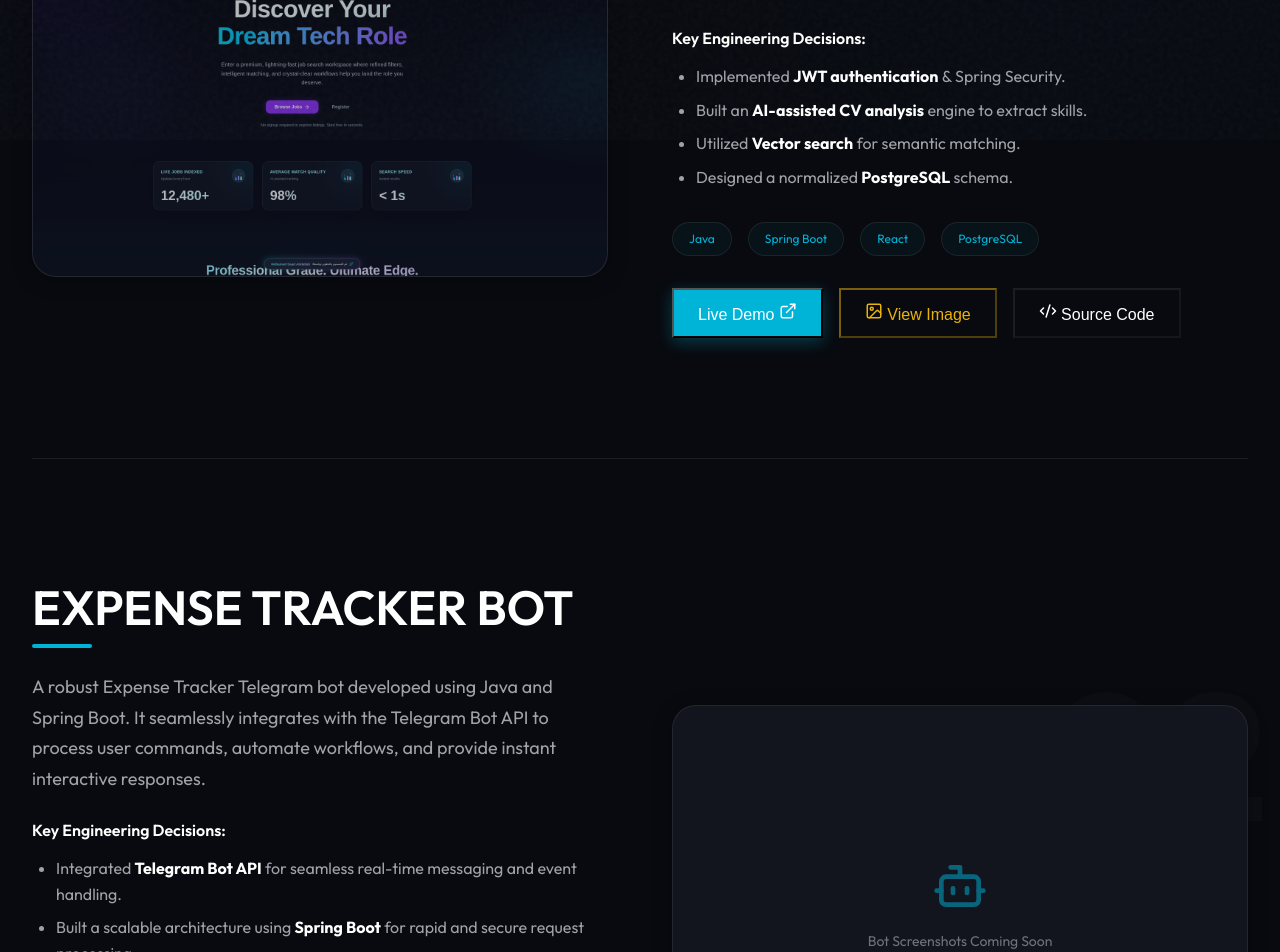
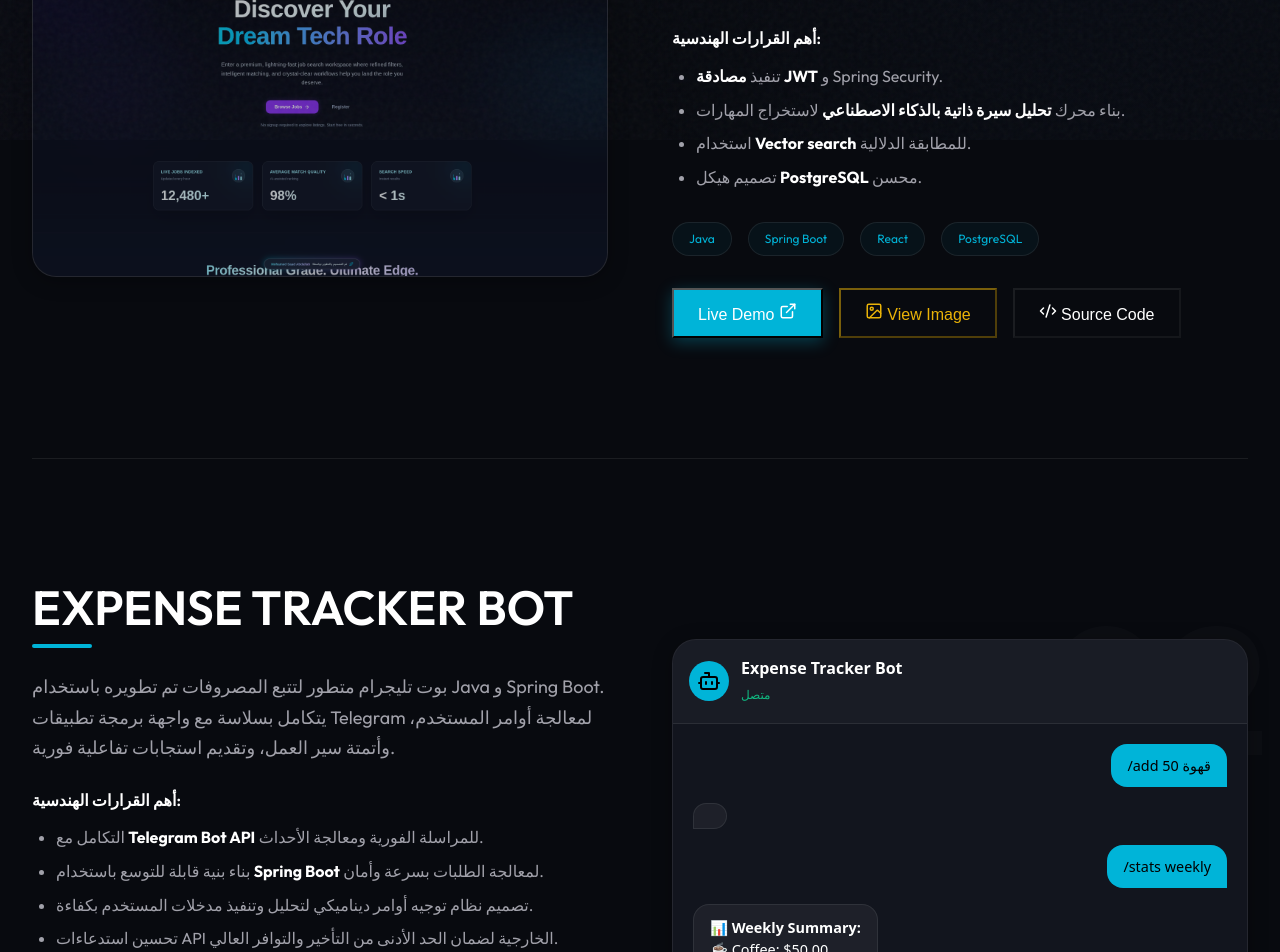
Before and after one commit to mohamedcody/ProfileMe, a React (Vite) app in the folder portfolio-app/: page /projects in a window 1280 px wide. Shown: the part 660-1612 px from the top of the page. Built offline with nearby package versions, Linux system fonts and the light colour scheme.

Commit message:
feat: localize Home and Projects, default to Arabic, enhance bot UI

```diff
--- a/portfolio-app/src/i18n.ts
+++ b/portfolio-app/src/i18n.ts
@@ -16,6 +16,28 @@
       "Founder_Bio": "Software Engineer with a deep focus on backend development, scalable architecture, and robust REST APIs. Experienced in Java, Spring Boot, PostgreSQL, and integrating modern AI services to build secure, high-performance web applications.",
       "Available": "Available",
       "Resume": "Resume",
+
+      "Software_Engineer_Role": "Software Engineer",
+      "Software_Engineer_Desc": "Building secure, scalable, and modern full-stack applications focused on speed, clean architecture, and exceptional user experiences.",
+      "JobFinder_Desc": "A full-stack job search platform designed to help job seekers discover relevant opportunities through intelligent matching and robust user profiles.",
+      "JobFinder_Decisions": "Key Engineering Decisions:",
+      "JobFinder_Dec1": "Implemented <strong style=\"color: var(--text-high)\">JWT authentication</strong> & Spring Security.",
+      "JobFinder_Dec2": "Built an <strong style=\"color: var(--text-high)\">AI-assisted CV analysis</strong> engine to extract skills.",
+      "JobFinder_Dec3": "Utilized <strong style=\"color: var(--text-high)\">Vector search</strong> for semantic matching.",
+      "JobFinder_Dec4": "Designed a normalized <strong style=\"color: var(--text-high)\">PostgreSQL</strong> schema.",
+      "ExpenseBot_Desc": "A robust Expense Tracker Telegram bot developed using Java and Spring Boot. It seamlessly integrates with the Telegram Bot API to process user commands, automate workflows, and provide instant interactive responses.",
+      "ExpenseBot_Decisions": "Key Engineering Decisions:",
+      "ExpenseBot_Dec1": "Integrated <strong style=\"color: var(--text-high)\">Telegram Bot API</strong> for seamless real-time messaging and event handling.",
+      "ExpenseBot_Dec2": "Built a scalable architecture using <strong style=\"color: var(--text-high)\">Spring Boot</strong> for rapid and secure request processing.",
+      "ExpenseBot_Dec3": "Engineered a dynamic command routing system to parse and execute user inputs efficiently.",
+      "ExpenseBot_Dec4": "Optimized external API calls to ensure minimal latency and high system availability.",
+      "Bot_Header": "Expense Tracker Bot",
+      "Bot_Online": "online",
+      "Bot_Msg1_User": "/add 50 Coffee",
+      "Bot_Msg1_Bot": "✅ Added! <br/>💰 <strong>$50.00</strong> spent on Coffee.<br/><span style=\"font-size: 0.8rem; color: var(--text-muted)\">Daily total: $75.00</span>",
+      "Bot_Msg2_User": "/stats weekly",
+      "Bot_Msg2_Bot": "📊 <strong>Weekly Summary:</strong><br/>☕ Coffee: $50.00<br/>🍔 Food: $120.00<br/>🚗 Transport: $30.00<br/><strong>Total: $200.00</strong>",
+      "Message Bot": "Message Bot",
 
       "Hello, I am": "Hello, I am",
       "Full-stack Developer": "Full-stack Developer",
@@ -159,6 +181,28 @@
       "Available": "متاح للعمل",
       "Resume": "السيرة الذاتية",
 
+      "Software_Engineer_Role": "مهندس برمجيات",
+      "Software_Engineer_Desc": "أبني تطبيقات ويب متكاملة، آمنة، وقابلة للتوسع مع التركيز على السرعة، المعمارية النظيفة، وتجربة المستخدم الاستثنائية.",
+      "JobFinder_Desc": "منصة شاملة للبحث عن الوظائف مصممة لمساعدة الباحثين عن عمل في اكتشاف الفرص المناسبة من خلال المطابقة الذكية وملفات تعريف المستخدم القوية.",
+      "JobFinder_Decisions": "أهم القرارات الهندسية:",
+      "JobFinder_Dec1": "تنفيذ <strong style=\"color: var(--text-high)\">مصادقة JWT</strong> و Spring Security.",
+      "JobFinder_Dec2": "بناء محرك <strong style=\"color: var(--text-high)\">تحليل سيرة ذاتية بالذكاء الاصطناعي</strong> لاستخراج المهارات.",
+      "JobFinder_Dec3": "استخدام <strong style=\"color: var(--text-high)\">Vector search</strong> للمطابقة الدلالية.",
+      "JobFinder_Dec4": "تصميم هيكل <strong style=\"color: var(--text-high)\">PostgreSQL</strong> محسن.",
+      "ExpenseBot_Desc": "بوت تليجرام متطور لتتبع المصروفات تم تطويره باستخدام Java و Spring Boot. يتكامل بسلاسة مع واجهة برمجة تطبيقات Telegram لمعالجة أوامر المستخدم، وأتمتة سير العمل، وتقديم استجابات تفاعلية فورية.",
+      "ExpenseBot_Decisions": "أهم القرارات الهندسية:",
+      "ExpenseBot_Dec1": "التكامل مع <strong style=\"color: var(--text-high)\">Telegram Bot API</strong> للمراسلة الفورية ومعالجة الأحداث.",
+      "ExpenseBot_Dec2": "بناء بنية قابلة للتوسع باستخدام <strong style=\"color: var(--text-high)\">Spring Boot</strong> لمعالجة الطلبات بسرعة وأمان.",
+      "ExpenseBot_Dec3": "تصميم نظام توجيه أوامر ديناميكي لتحليل وتنفيذ مدخلات المستخدم بكفاءة.",
+      "ExpenseBot_Dec4": "تحسين استدعاءات API الخارجية لضمان الحد الأدنى من التأخير والتوافر العالي.",
+      "Bot_Header": "Expense Tracker Bot",
+      "Bot_Online": "متصل",
+      "Bot_Msg1_User": "/add 50 قهوة",
+      "Bot_Msg1_Bot": "✅ تم الإضافة! <br/>💰 <strong>$50.00</strong> صُرفت على القهوة.<br/><span style=\"font-size: 0.8rem; color: var(--text-muted)\">الإجمالي اليومي: $75.00</span>",
+      "Bot_Msg2_User": "/stats أسبوعي",
+      "Bot_Msg2_Bot": "📊 <strong>ملخص الأسبوع:</strong><br/>☕ قهوة: $50.00<br/>🍔 طعام: $120.00<br/>🚗 مواصلات: $30.00<br/><strong>الإجمالي: $200.00</strong>",
+      "Message Bot": "راسل البوت",
+
       "Hello, I am": "مرحباً، أنا",
       "Full-stack Developer": "مطور برمجيات شامل (Full-Stack)",
       "Building seamless digital experiences": "أبني تجارب رقمية سلسة وأنظمة خلفية قوية باستخدام أحدث التقنيات.",
@@ -292,7 +336,7 @@
   .use(initReactI18next)
   .init({
     resources,
-    lng: "en", // default
+    lng: "ar", // default
     fallbackLng: "en",
     interpolation: {
       escapeValue: false
--- a/portfolio-app/src/pages/Home.tsx
+++ b/portfolio-app/src/pages/Home.tsx
@@ -156,8 +156,8 @@
                   textShadow: '0 0 30px rgba(0, 180, 216, 0.2)'
                 }}>SAAD</span>
               </motion.h1>
-              <motion.h2 variants={{ hidden: { opacity: 0, y: 15 }, visible: { opacity: 1, y: 0, transition: { duration: 0.5, ease: 'easeOut' } } }} style={{ fontSize: 'clamp(1.25rem, 2vw, 1.75rem)', fontWeight: 500, color: 'rgba(255,255,255,0.85)', marginBottom: '32px', letterSpacing: '0.02em' }}>Software Engineer</motion.h2>
-              <motion.p variants={{ hidden: { opacity: 0, y: 15 }, visible: { opacity: 1, y: 0, transition: { duration: 0.5, ease: 'easeOut' } } }} className="text-body" style={{ marginBottom: '48px', maxWidth: '480px', color: 'rgba(255,255,255,0.78)', lineHeight: 1.6, fontSize: '1.05rem' }}>Building secure, scalable, and modern full-stack applications focused on speed, clean architecture, and exceptional user experiences.</motion.p>
+              <motion.h2 variants={{ hidden: { opacity: 0, y: 15 }, visible: { opacity: 1, y: 0, transition: { duration: 0.5, ease: 'easeOut' } } }} style={{ fontSize: 'clamp(1.25rem, 2vw, 1.75rem)', fontWeight: 500, color: 'rgba(255,255,255,0.85)', marginBottom: '32px', letterSpacing: '0.02em' }}>{t("Software_Engineer_Role")}</motion.h2>
+              <motion.p variants={{ hidden: { opacity: 0, y: 15 }, visible: { opacity: 1, y: 0, transition: { duration: 0.5, ease: 'easeOut' } } }} className="text-body" style={{ marginBottom: '48px', maxWidth: '480px', color: 'rgba(255,255,255,0.78)', lineHeight: 1.6, fontSize: '1.05rem' }} dangerouslySetInnerHTML={{ __html: t("Software_Engineer_Desc") }}></motion.p>
 
               <motion.div variants={{ hidden: { opacity: 0, y: 15 }, visible: { opacity: 1, y: 0, transition: { duration: 0.5, ease: 'easeOut' } } }} className="flex gap-16 flex-wrap">
                 <Link to="/projects" className="btn-solid-cyber" style={{ textDecoration: 'none', display: 'inline-flex', alignItems: 'center', justifyContent: 'center' }}>
--- a/portfolio-app/src/pages/Projects.tsx
+++ b/portfolio-app/src/pages/Projects.tsx
@@ -103,16 +103,16 @@
               <div style={{ width: '60px', height: '4px', backgroundColor: 'var(--accent-primary)', marginBottom: 'var(--space-24)', borderRadius: '2px' }}></div>
 
               <p className="text-body-lg" style={{ marginBottom: 'var(--space-24)' }}>
-                A full-stack job search platform designed to help job seekers discover relevant opportunities through intelligent matching and robust user profiles.
+                {t("JobFinder_Desc")}
               </p>
 
               <div style={{ marginBottom: 'var(--space-32)' }}>
-                <h4 className="text-body" style={{ color: 'var(--text-high)', marginBottom: 'var(--space-12)', fontWeight: 600 }}>Key Engineering Decisions:</h4>
+                <h4 className="text-body" style={{ color: 'var(--text-high)', marginBottom: 'var(--space-12)', fontWeight: 600 }}>{t("JobFinder_Decisions")}</h4>
                 <ul className="text-body flex flex-col gap-8" style={{ paddingLeft: 'var(--space-24)' }}>
-                  <li>Implemented <strong style={{ color: 'var(--text-high)' }}>JWT authentication</strong> & Spring Security.</li>
-                  <li>Built an <strong style={{ color: 'var(--text-high)' }}>AI-assisted CV analysis</strong> engine to extract skills.</li>
-                  <li>Utilized <strong style={{ color: 'var(--text-high)' }}>Vector search</strong> for semantic matching.</li>
-                  <li>Designed a normalized <strong style={{ color: 'var(--text-high)' }}>PostgreSQL</strong> schema.</li>
+                  <li dangerouslySetInnerHTML={{ __html: t("JobFinder_Dec1") }} />
+                  <li dangerouslySetInnerHTML={{ __html: t("JobFinder_Dec2") }} />
+                  <li dangerouslySetInnerHTML={{ __html: t("JobFinder_Dec3") }} />
+                  <li dangerouslySetInnerHTML={{ __html: t("JobFinder_Dec4") }} />
                 </ul>
               </div>
 
@@ -160,10 +160,40 @@
               <div style={{ position: 'absolute', top: '-40px', right: '-20px', fontSize: '180px', fontWeight: 700, color: 'rgba(255,255,255,0.02)', zIndex: 0, lineHeight: 1 }}>02</div>
               <motion.div
                 whileHover={{ scale: 1.02, y: -5 }} transition={{ duration: 0.4 }}
-                style={{ height: '400px', backgroundColor: 'var(--surface-1)', borderRadius: 'var(--radius-lg)', border: '1px solid var(--border-subtle)', position: 'relative', zIndex: 1, display: 'flex', flexDirection: 'column', gap: '16px', alignItems: 'center', justifyContent: 'center', boxShadow: 'var(--shadow-sm)' }}
+                style={{ height: '400px', backgroundColor: 'var(--surface-1)', borderRadius: 'var(--radius-lg)', border: '1px solid var(--border-subtle)', position: 'relative', zIndex: 1, display: 'flex', flexDirection: 'column', overflow: 'hidden', boxShadow: 'var(--shadow-sm)' }}
               >
-                <Bot size={56} color="var(--accent-primary)" style={{ opacity: 0.5 }} />
-                <p className="text-sm" style={{ color: 'var(--text-muted)' }}>Bot Screenshots Coming Soon</p>
+                {/* Bot Header */}
+                <div style={{ padding: '16px', backgroundColor: 'rgba(255,255,255,0.03)', borderBottom: '1px solid var(--border-subtle)', display: 'flex', alignItems: 'center', gap: '12px' }}>
+                  <div style={{ width: '40px', height: '40px', borderRadius: '50%', backgroundColor: 'var(--accent-primary)', display: 'flex', justifyContent: 'center', alignItems: 'center' }}>
+                    <Bot size={24} color="#000" />
+                  </div>
+                  <div>
+                    <h4 style={{ margin: 0, color: '#fff', fontSize: '1rem', fontFamily: 'system-ui, sans-serif' }}>{t("Bot_Header")}</h4>
+                    <span style={{ fontSize: '0.75rem', color: 'var(--success)', fontFamily: 'system-ui, sans-serif' }}>{t("Bot_Online")}</span>
+                  </div>
+                </div>
+                {/* Chat Messages */}
+                <div style={{ padding: '20px', display: 'flex', flexDirection: 'column', gap: '16px', flex: 1, overflowY: 'auto' }}>
+                  {/* User Message */}
+                  <motion.div initial={{ opacity: 0, x: 20 }} whileInView={{ opacity: 1, x: 0 }} transition={{ delay: 0.2 }} style={{ alignSelf: 'flex-end', backgroundColor: 'var(--accent-primary)', color: '#000', padding: '10px 16px', borderRadius: '16px 16px 0 16px', maxWidth: '80%', fontWeight: 500, fontFamily: 'system-ui, sans-serif', fontSize: '0.9rem' }}>{t("Bot_Msg1_User")}</motion.div>
+                  {/* Bot Message */}
+                  <motion.div initial={{ opacity: 0, x: -20 }} whileInView={{ opacity: 1, x: 0 }} transition={{ delay: 0.6 }} style={{ alignSelf: 'flex-start', backgroundColor: 'rgba(255,255,255,0.05)', color: '#fff', padding: '12px 16px', borderRadius: '16px 16px 16px 0', maxWidth: '85%', border: '1px solid var(--border-subtle)', fontFamily: 'system-ui, sans-serif', fontSize: '0.9rem', lineHeight: '1.5' }}>
+
+                  </motion.div>
+
+                  {/* User Message */}
+                  <motion.div initial={{ opacity: 0, x: 20 }} whileInView={{ opacity: 1, x: 0 }} transition={{ delay: 1.2 }} style={{ alignSelf: 'flex-end', backgroundColor: 'var(--accent-primary)', color: '#000', padding: '10px 16px', borderRadius: '16px 16px 0 16px', maxWidth: '80%', fontWeight: 500, fontFamily: 'system-ui, sans-serif', fontSize: '0.9rem' }}>
+                    /stats weekly
+                  </motion.div>
+                  {/* Bot Message */}
+                  <motion.div initial={{ opacity: 0, x: -20 }} whileInView={{ opacity: 1, x: 0 }} transition={{ delay: 1.6 }} style={{ alignSelf: 'flex-start', backgroundColor: 'rgba(255,255,255,0.05)', color: '#fff', padding: '12px 16px', borderRadius: '16px 16px 16px 0', maxWidth: '85%', border: '1px solid var(--border-subtle)', fontFamily: 'system-ui, sans-serif', fontSize: '0.9rem', lineHeight: '1.5' }}>
+                    📊 <strong>Weekly Summary:</strong><br/>
+                    ☕ Coffee: $50.00<br/>
+                    🍔 Food: $120.00<br/>
+                    🚗 Transport: $30.00<br/>
+                    <strong>Total: $200.00</strong>
+                  </motion.div>
+                </div>
               </motion.div>
             </div>
 
@@ -174,16 +204,16 @@
               <div style={{ width: '60px', height: '4px', backgroundColor: 'var(--accent-primary)', marginBottom: 'var(--space-24)', borderRadius: '2px' }}></div>
 
               <p className="text-body-lg" style={{ marginBottom: 'var(--space-24)' }}>
-                A robust Expense Tracker Telegram bot developed using Java and Spring Boot. It seamlessly integrates with the Telegram Bot API to process user commands, automate workflows, and provide instant interactive responses.
+                {t("ExpenseBot_Desc")}
               </p>
 
               <div style={{ marginBottom: 'var(--space-32)' }}>
-                <h4 className="text-body" style={{ color: 'var(--text-high)', marginBottom: 'var(--space-12)', fontWeight: 600 }}>Key Engineering Decisions:</h4>
+                <h4 className="text-body" style={{ color: 'var(--text-high)', marginBottom: 'var(--space-12)', fontWeight: 600 }}>{t("JobFinder_Decisions")}</h4>
                 <ul className="text-body flex flex-col gap-8" style={{ paddingLeft: 'var(--space-24)' }}>
-                  <li>Integrated <strong style={{ color: 'var(--text-high)' }}>Telegram Bot API</strong> for seamless real-time messaging and event handling.</li>
-                  <li>Built a scalable architecture using <strong style={{ color: 'var(--text-high)' }}>Spring Boot</strong> for rapid and secure request processing.</li>
-                  <li>Engineered a dynamic command routing system to parse and execute user inputs efficiently.</li>
-                  <li>Optimized external API calls to ensure minimal latency and high system availability.</li>
+                  <li dangerouslySetInnerHTML={{ __html: t("ExpenseBot_Dec1") }} />
+                  <li dangerouslySetInnerHTML={{ __html: t("ExpenseBot_Dec2") }} />
+                  <li dangerouslySetInnerHTML={{ __html: t("ExpenseBot_Dec3") }} />
+                  <li dangerouslySetInnerHTML={{ __html: t("ExpenseBot_Dec4") }} />
                 </ul>
               </div>
 
```
